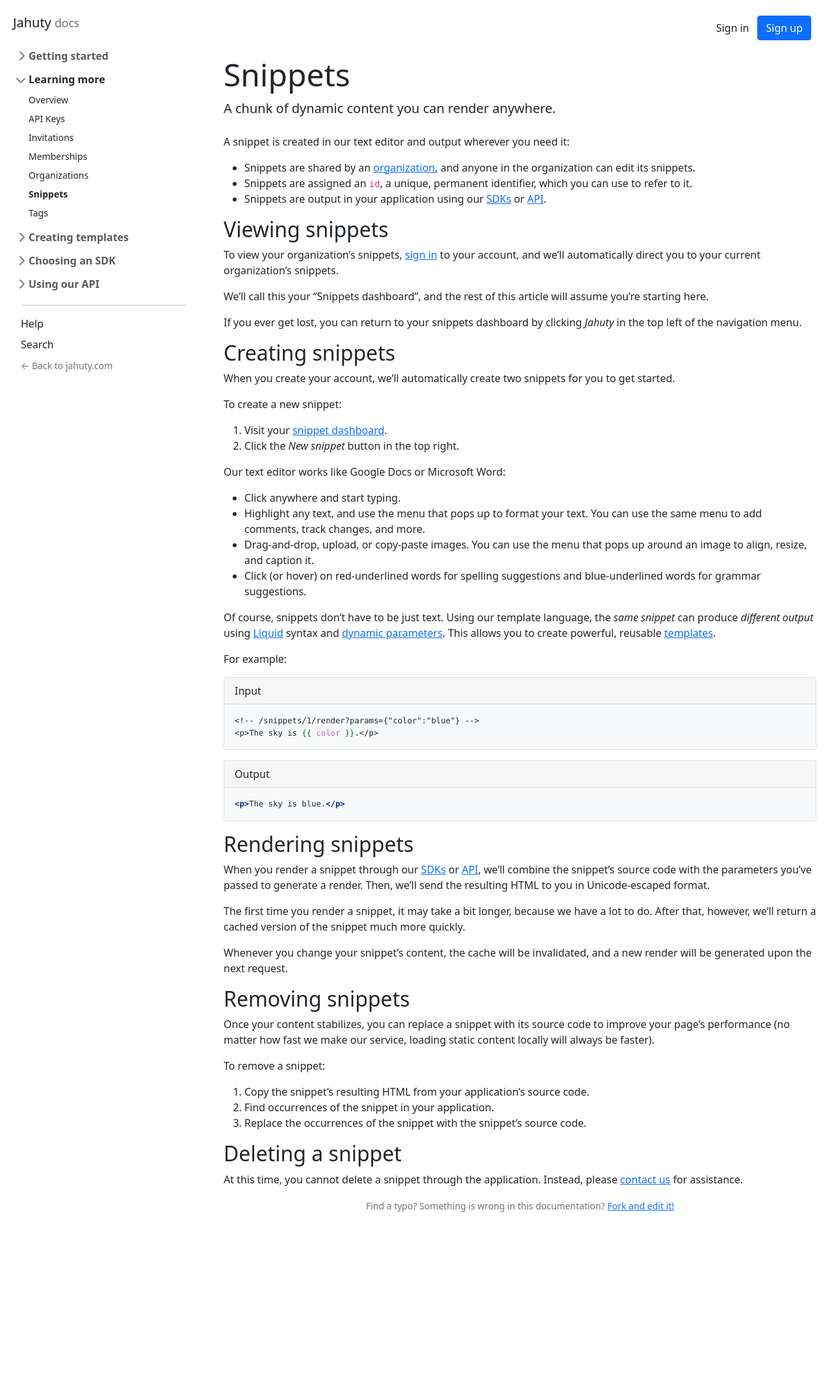
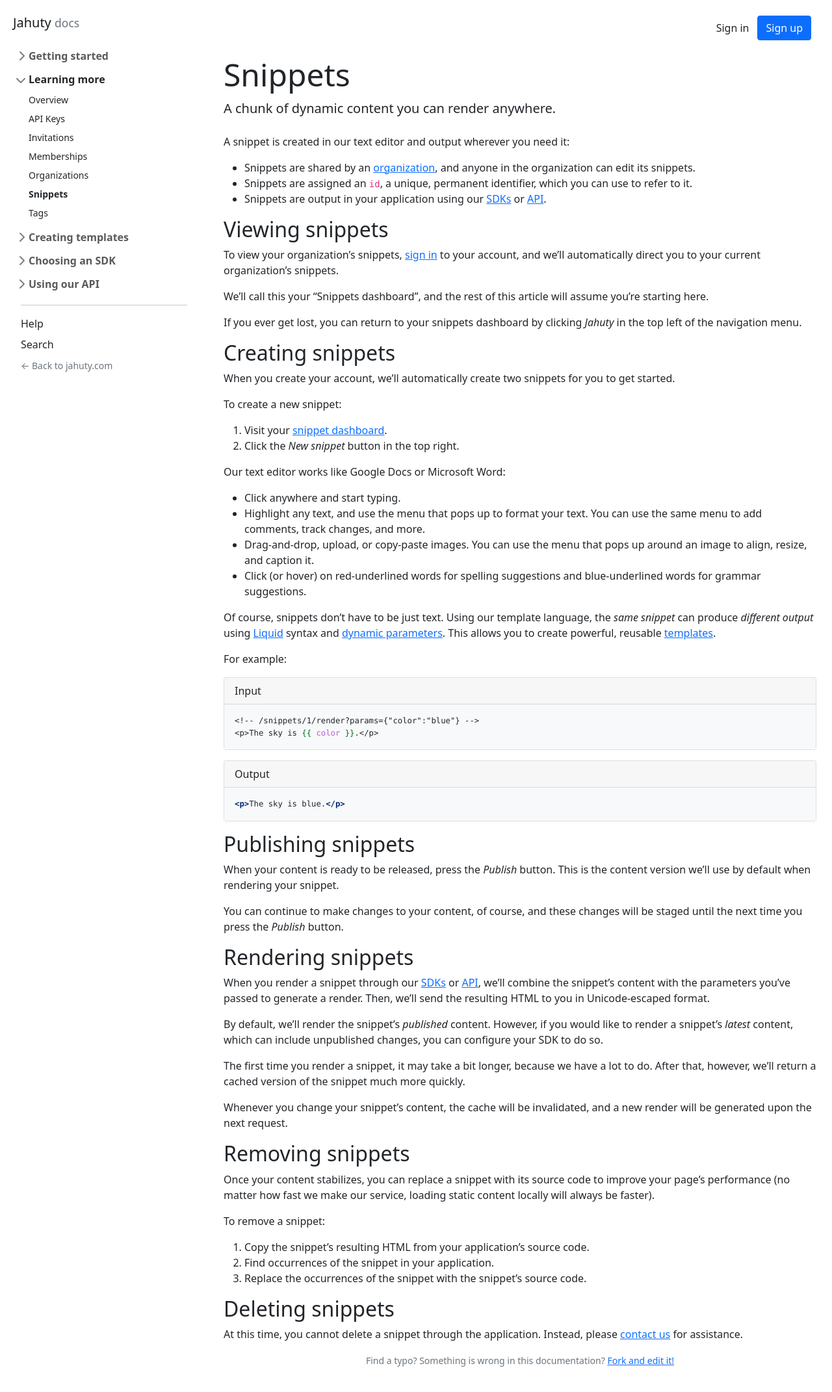
Before and after one commit to jahuty/documentation, a Jekyll site: the page built from components/snippets.md, in a window 1280 px wide. Shown: the top 2142 px of the page at 65% size. Built offline with Jekyll 4.4.1, drawn with Linux system fonts in a browser that asks for light colours; nearby versions of some CDN libraries.

Commit message:
Add 'publishing snippets' section

```diff
--- a/components/snippets.md
+++ b/components/snippets.md
@@ -47,9 +47,17 @@ For example:
 
 {% include example.html example=site.data.liquid.parameters.introduction1 %}
 
+## Publishing snippets
+
+When your content is ready to be released, press the _Publish_ button. This is the content version we'll use by default when rendering your snippet.
+
+You can continue to make changes to your content, of course, and these changes will be staged until the next time you press the _Publish_ button.
+
 ## Rendering snippets
 
-When you render a snippet through our [SDKs]({% link sdks/overview.md %}) or [API]({% link api.html %}), we'll combine the snippet's source code with the parameters you've passed to generate a render. Then, we'll send the resulting HTML to you in Unicode-escaped format.
+When you render a snippet through our [SDKs]({% link sdks/overview.md %}) or [API]({% link api.html %}), we'll combine the snippet's content with the parameters you've passed to generate a render. Then, we'll send the resulting HTML to you in Unicode-escaped format.
+
+By default, we'll render the snippet's _published_ content. However, if you would like to render a snippet's _latest_ content, which can include unpublished changes, you can configure your SDK to do so.
 
 The first time you render a snippet, it may take a bit longer, because we have a lot to do. After that, however, we'll return a cached version of the snippet much more quickly.
 
@@ -65,6 +73,6 @@ To remove a snippet:
 1. Find occurrences of the snippet in your application.
 1. Replace the occurrences of the snippet with the snippet's source code.
 
-## Deleting a snippet
+## Deleting snippets
 
 At this time, you cannot delete a snippet through the application. Instead, please [contact us]({{ site.data.urls.contact }}) for assistance.
```
